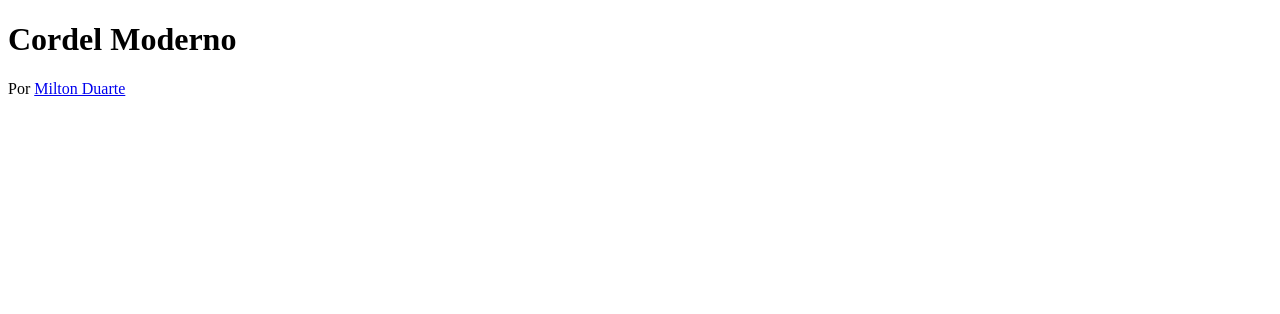
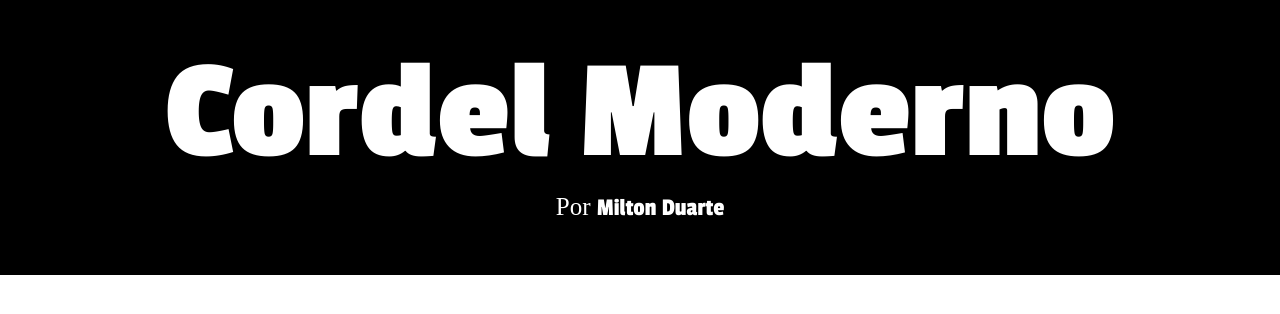
Before and after one commit to DanielMelo07/html-css, a plain HTML site: page desafios/des12_cordel/cordel.html in a window 1280 px wide. Drawn offline with Linux system fonts and the light colour scheme.

Commit message:
cordel atualizações

```diff
--- a/desafios/des12_cordel/style.css
+++ b/desafios/des12_cordel/style.css
@@ -1 +1,41 @@
 @charset "UTF-8";
+
+@import url('https://fonts.googleapis.com/css2?family=Passion+One:wght@400;700;900&family=Sriracha&display=swap');
+@import url('https://fonts.googleapis.com/css2?family=Sriracha&display=swap');
+
+body{
+    margin: 0px;
+    padding: 0px;
+    text-align: justify;
+}
+header{
+    background-color: black;
+    max-width: 100%;
+    height: 275px;
+}
+h1{
+    font-family: "Passion One", sans-serif;
+    font-weight: 700;
+    font-style: normal;
+    font-size: 9em;
+    margin: 0px;
+    padding-top: 35px;
+    color: white;
+    text-align: center;
+}
+p{
+    font-size: 25px;
+    color: white;
+    text-align: center;
+    margin: 0px;
+}
+p > a{
+    font-family: "Passion One", sans-serif;
+    font-weight: 400;
+    font-style: normal;
+    color: white;
+    text-decoration: none;
+}
+p > a:hover{
+    text-decoration: underline;
+}
```
